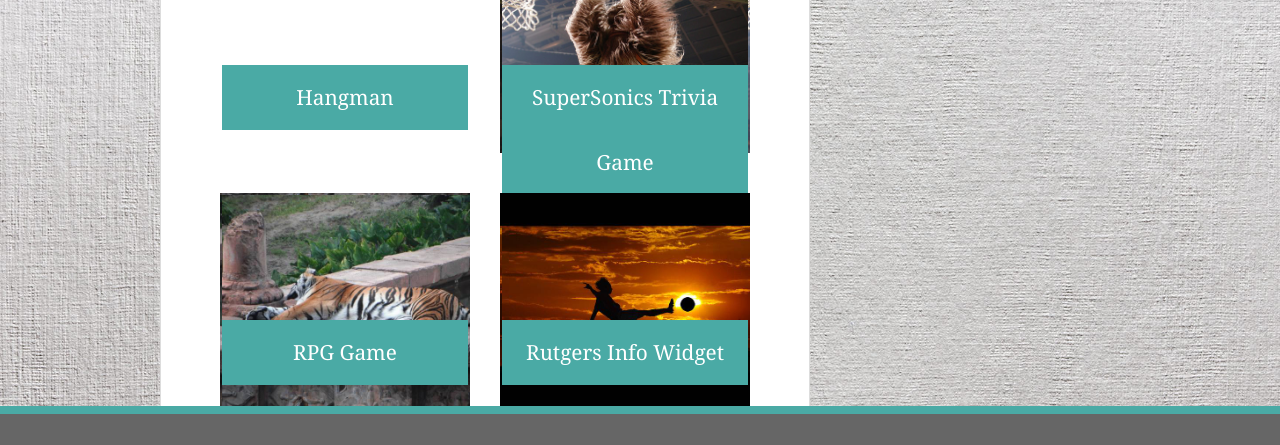
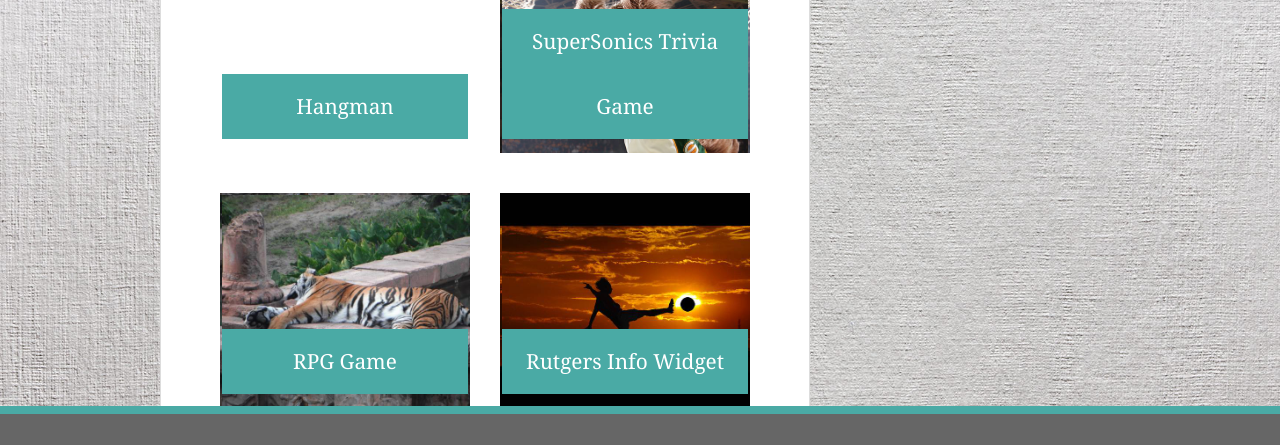
Before and after one commit to sharebot-joe/Responsive-Portfolio, a plain HTML site: page portfolio.html in a window 1280 px wide. Shown: the part 296-741 px from the top of the page. Drawn offline with Linux system fonts and the light colour scheme.

Commit message:
css tweaks

```diff
--- a/assets/css/style.css
+++ b/assets/css/style.css
@@ -170,18 +170,18 @@ p {
      margin: 0 auto;
 }
 .block {
+     position: relative;
      width:250px;
      height:215px;
      margin: 20px 15px;
-     border:2px solid transparent;
-}
-.block:hover {
-     border-color: blue;
+     border: none;
+     border: 2px solid transparent;
 }
 
  .block p {
-
-     margin-top: 125px;
+     position: absolute;
+     width: 100%;
+     bottom: 0;
      background: #4aaaa5;
      color: #fff;
      line-height: 65px;
@@ -221,12 +221,8 @@ p {
 }
 
 .mainsection td {
-     height: 100%;
-     position:relative
-
-}
-.mainsection a {
-    /* height: 100%;*/
+    /* height: 100%;
+     position:relative*/
 }
  td:first-child .block {
      margin-left: 0px;
@@ -234,14 +230,15 @@ p {
  td:nth-child(2) .block {
      margin-right: 0px;
 }
- a:link {
+ .block:link {
      color: #06e;
 }
- a:visited {
+ .block:visited {
      color: #551a8b;
 }
- a:hover {
+ .block:hover {
      text-decoration: none;
+     border: 2px solid blue;
 }
  nav a:link {
      color: #777777;
```
